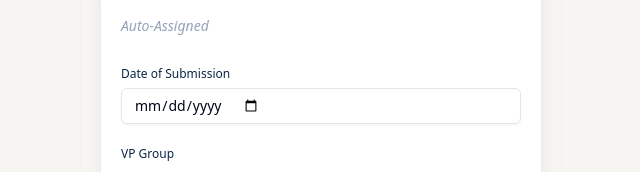
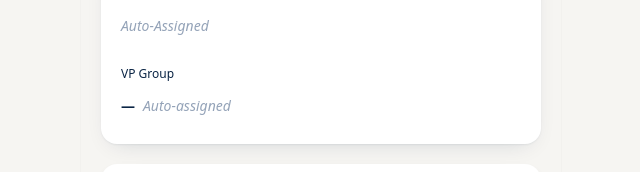
Before and after one commit to CW6143app/cwa-local-6143, a React (Vite) app: page /grievance in a window 1280 px wide. Shown: the part 172-344 px from the top of the page, without its empty margins (319-959 px from the left). Built offline with nearby package versions, Linux system fonts and the light colour scheme; no server answers.

Commit message:
Remove Date of Submission input from grievance form
Co-authored-by: CW6143app <324991895+CW6143app@users.noreply.github.com>

```diff
--- a/src/pages/Grievance.jsx
+++ b/src/pages/Grievance.jsx
@@ -162,7 +162,7 @@ export default function Grievance() {
 
       // Remove empty-string values for non-string fields (number, date, enum)
       // to prevent API validation errors that would block submission
-      ["vp_group", "date_of_submission", "date_of_incident", "signature_date", "gender"].forEach((k) => {
+      ["vp_group", "date_of_incident", "signature_date", "gender"].forEach((k) => {
         if (payload[k] === "" || payload[k] === undefined) delete payload[k];
       });
 
@@ -233,15 +233,12 @@ export default function Grievance() {
 
       <form onSubmit={handleSubmit} className="px-5 pt-6 space-y-5">
 
-        {/* Grievance # & Date of Submission */}
+        {/* Grievance # & VP Group */}
         <div className="rounded-2xl bg-white p-5 shadow-[0_1px_2px_rgba(11,37,69,0.06),0_8px_24px_-12px_rgba(11,37,69,0.2)] space-y-4">
           <Field label="Grievance #">
             <div className="flex items-center h-9">
               <span className="text-sm text-slate-400 italic">Auto-Assigned</span>
             </div>
-          </Field>
-          <Field label="Date of Submission">
-            <Input value={form.date_of_submission} onChange={set("date_of_submission")} type="date" className="h-9" />
           </Field>
           <Field label="VP Group">
             <div className="flex items-center gap-2 h-9">
```
